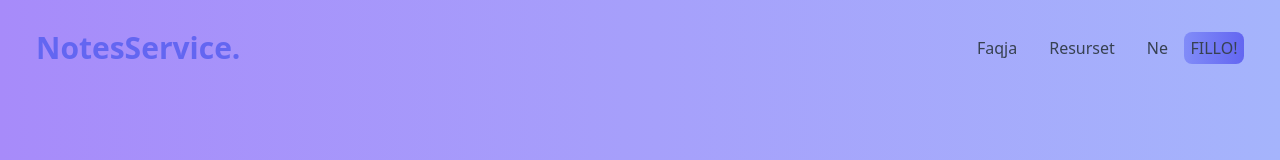
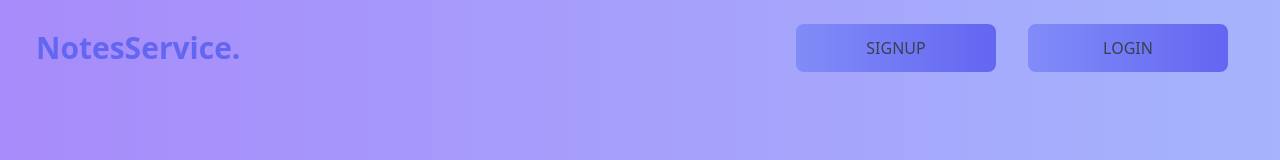
Before and after one commit to Elmedinalahu/Note-taking-Service, a React (Create React App) app in the folder notes-service-react/: page /homepage in a window 1280 px wide. Shown: the top 160 px of the page. Built offline with nearby package versions, Linux system fonts and the light colour scheme.

Commit message:
Login/Sigup

```diff
--- a/notes-service-react/src/Login.jsx
+++ b/notes-service-react/src/Login.jsx
@@ -33,13 +33,13 @@ const Login = () =>{
       .catch((error) => {
         console.log(error);
       });
-      useEffect(() => {
+      //useEffect(() => {
       const loggedInUser = localStorage.getItem('user');
       if (loggedInUser) {
         const foundUser = JSON.parse(loggedInUser);
         setUser(foundUser);
       }
-      }, []);
+     // }, []);
 
   }
 
--- a/notes-service-react/src/SignUp.jsx
+++ b/notes-service-react/src/SignUp.jsx
@@ -11,7 +11,7 @@ const SignUp = () => {
     const [confirmPassword, setConfirmPassword] = useState('');
 
 
-    const handleSubmit = (e) => {
+    const handleSave = (e) => {
         e.preventDefault();
 
         const url = 'https://localhost:7259/api/User/register';
@@ -21,7 +21,7 @@ const SignUp = () => {
             confirmPassword: confirmPassword
         }
 
-        axios.post('https://localhost:7259/api/User/register', data)
+        axios.post(url, data)
         .then((result) => {
             const dt = result.data;
             navigate('/login', {replace: true});
@@ -108,7 +108,7 @@ const SignUp = () => {
             <div>
               <button
                 type="submit"
-                onClick={(e) => handleSubmit(e)}
+                onClick={(e) => handleSave(e)}
                 className="group relative flex w-full justify-center rounded-md border border-transparent bg-violet-600 py-2 px-4 text-sm font-medium text-white hover:bg-violet-700 focus:outline-none focus:ring-2 focus:ring-violet-500 focus:ring-offset-2">
                 <span className="absolute inset-y-0 left-0 flex items-center pl-3">
                 </span>
--- a/notes-service-react/src/components/homepage/Homepage.jsx
+++ b/notes-service-react/src/components/homepage/Homepage.jsx
@@ -19,31 +19,32 @@ const Homepage = () => {
     <div className='flex justify-between items-center h-24 max-w-[1240px] mx-auto px-4 text-gray-700' >
         <h1 className='w-full text-3xl font-bold text-indigo-500' >NotesService.</h1>
         <ul className='hidden md:flex'>
-          <a href="">
-            <li className='p-4 hover:text-indigo-500' >Faqja</li>
-          </a>
-          <a href="">
-            <li className='p-4 hover:text-indigo-500' >Resurset</li>
-          </a>
-          <a href="">
-            <li className='p-4 hover:text-indigo-500' >Ne</li>
-          </a>
-          <a href="/Home">
-            <button className='bg-gradient-to-r from-indigo-400 to-indigo-500 hover:from-violet-400 hover:to-violet-500 rounded-lg w-[60px] font-medium my-3 mx-auto p-1 text-gray-700 uppercase'>Fillo!</button>
-          </a>
+
+          <li><a href="/signup">
+            <button className='bg-gradient-to-r from-indigo-400 to-indigo-500 hover:from-violet-400 hover:to-violet-500 rounded-lg w-[200px] font-medium my-6 mx-4 py-3 text-gray-700 uppercase ' >SignUp</button>
+            </a></li>
+          <a href="/login">
+            <button className='bg-gradient-to-r from-indigo-400 to-indigo-500 hover:from-violet-400 hover:to-violet-500 rounded-lg w-[200px] font-medium my-6 mx-4 py-3 text-gray-700 uppercase ' >LogIn</button>
+            </a>
+
         </ul>
         <div onClick={handleNav} className='block md:hidden'>
           {!nav ? <AiOutlineClose size={20} /> : <AiOutlineMenu size={20} />}
         </div>
         <div className={!nav ? 'ease-in-out duration-300 fixed left-0 top-0 w-[60%] h-full border-r border-r-indigo-200 bg-indigo-200' : 'fixed left-[-100%]'  } >
           <h1 className='w-full text-3xl font-bold text-indigo-500 m-4' >NotesService.</h1>
+
+
           <ul className='uppercase p-4' >
-            <li className='p-4 border-b border-violet-400 hover:text-indigo-500 cursor-pointer' >Faqja</li>
-            <li className='p-4 border-b border-violet-400 hover:text-indigo-500 cursor-pointer' >Resurset</li>
-            <li className='p-4 border-b border-violet-400 hover:text-indigo-500 cursor-pointer' >Ne</li>
-            <a href="/Home">
-            <button className='bg-gradient-to-r from-indigo-400 to-indigo-500 hover:from-violet-400 hover:to-violet-500 rounded-lg w-[60px] font-medium my-3 mx-auto p-1 text-gray-700 uppercase'>Fillo!</button>
-          </a>
+
+            <li><a href="/signup">
+            <button className='bg-gradient-to-r from-indigo-400 to-indigo-500 hover:from-violet-400 hover:to-violet-500 rounded-lg w-[200px] font-medium my-6 mx-auto py-3 text-gray-700 uppercase' >SignUp!</button>
+            </a></li>
+
+            <li><a href="/login">
+            <button className='bg-gradient-to-r from-indigo-400 to-indigo-500 hover:from-violet-400 hover:to-violet-500 rounded-lg w-[200px] font-medium my-6 mx-auto py-3 text-gray-700 uppercase' >LogIn!</button>
+            </a></li>
+
           </ul>
         </div>
     </div>
```
